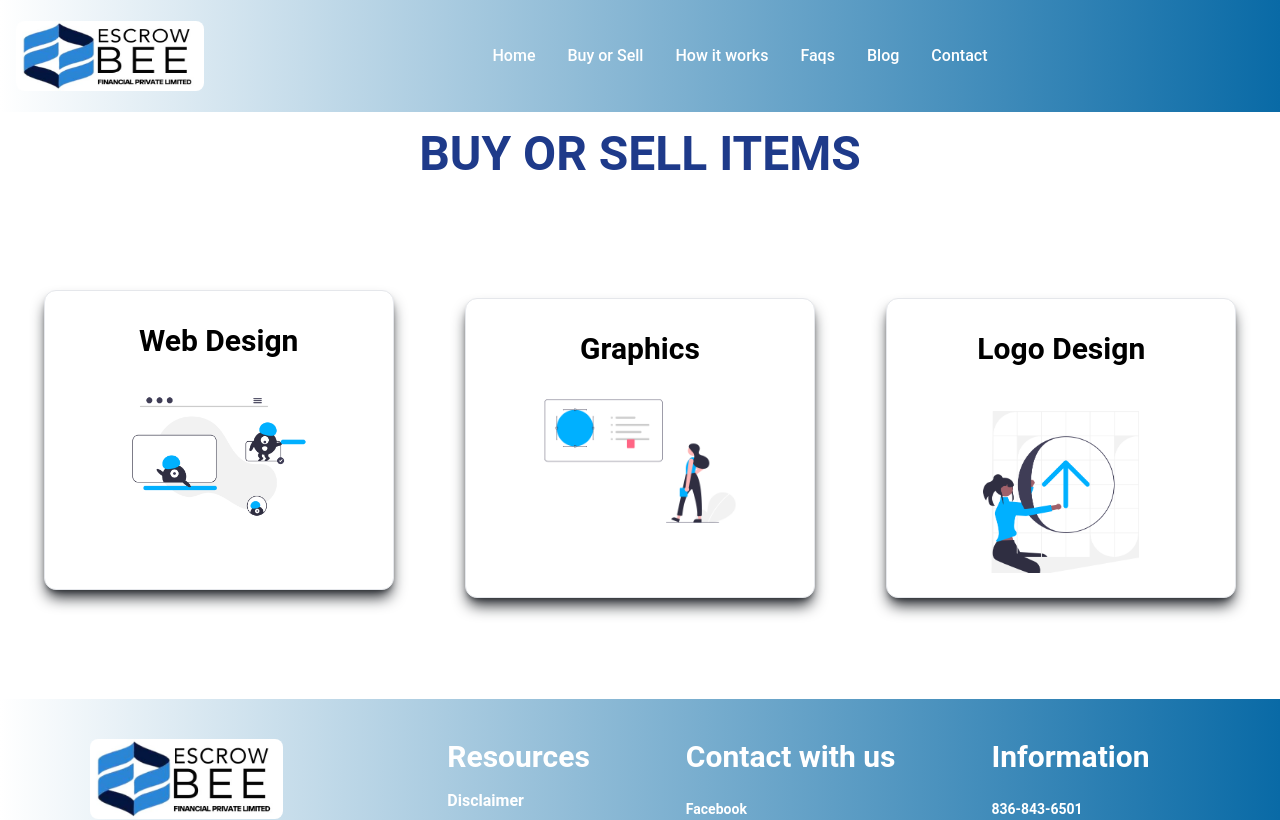
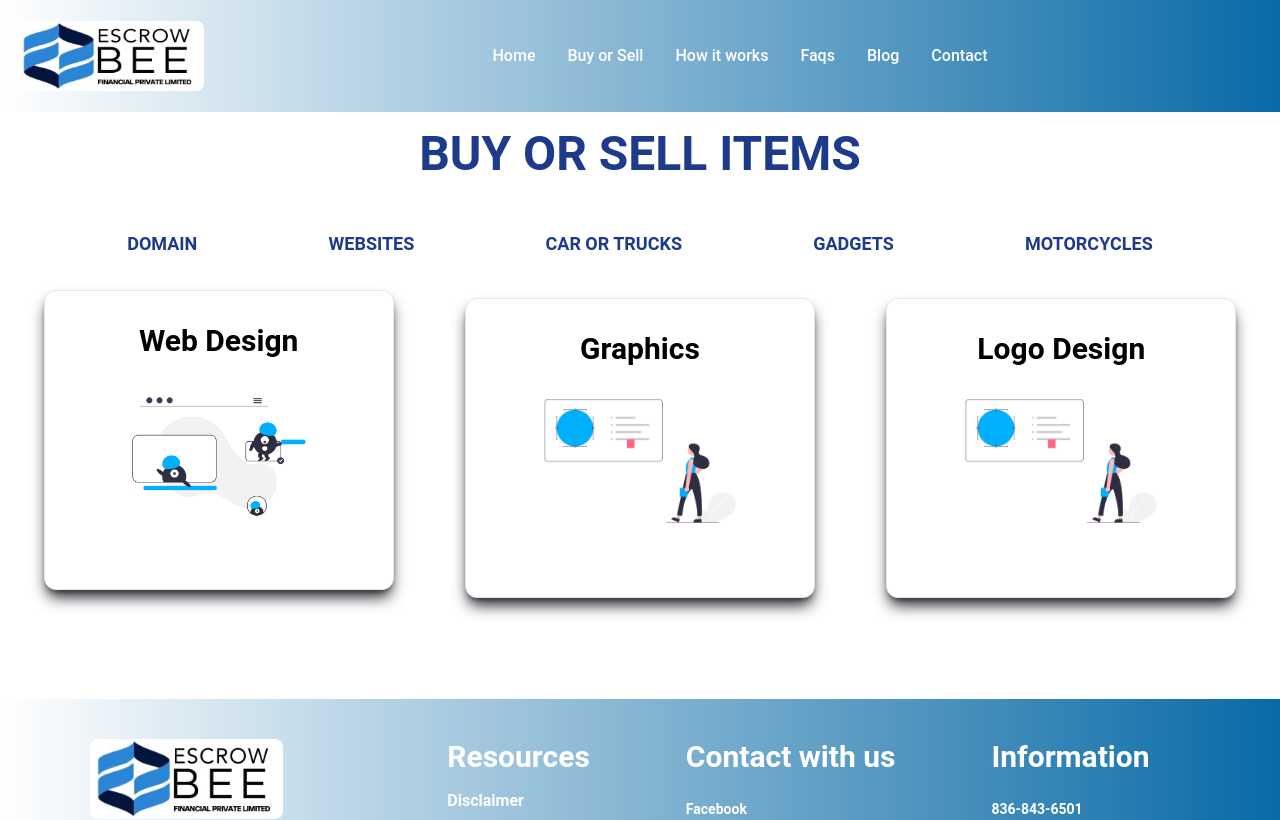
Before and after one commit to amankumar2k15/BharatEscrow, a React (Create React App) app: page /buy-sell in a window 1280 px wide. Shown: the top 820 px of the page. Built offline with nearby package versions, Linux system fonts and the light colour scheme.

Commit message:
changes in buy and sell

```diff
--- a/src/pages/BuySell.js
+++ b/src/pages/BuySell.js
@@ -20,6 +20,100 @@ import Footer from '../components/Footer'
 const BuySell = () => {
     const [selectCategory, setSelectCategory] = useState("Domain")
 
+    const categoryData  = [
+        {
+            id : 0,
+            title : "Web Design",
+            img :  domain1,
+            category  : "Domain"
+        },
+        {
+            id : 2,
+            title : "Graphics",
+            img :  domain2,
+            category  : "Domain"
+        },
+        {
+            id : 3,
+            title : "Logo Design",
+            img :  domain2,
+            category  : "Domain"
+        },
+        {
+            id : 4,
+            title : "Advertising",
+            img :  Websites1,
+            category  : "Websites"
+        },
+        {
+            id : 5,
+            title : "Video Content",
+            img :  Websites2,
+            category  : "Websites"
+        },
+        {
+            id : 6,
+            title : "Viral Tweet",
+            img :  Websites3,
+            category  : "Websites"
+        },
+        {
+            id : 7,
+            title : "Car",
+            img :  Car1,
+            category  : "Car or Trucks"
+        },
+        {
+            id : 8,
+            title : "Ship",
+            img :  Ship1,
+            category  : "Car or Trucks"
+        },
+        {
+            id : 9,
+            title : "Truck",
+            img :  Truck1,
+            category  : "Car or Trucks"
+        },
+        {
+            id : 10,
+            title : "Mobile Phones",
+            img :  Gadget1,
+            category  : "Gadgets"
+        },
+        {
+            id : 11,
+            title : "Ear Phones",
+            img :  Gadget2,
+            category  : "Gadgets"
+        },
+        {
+            id : 12,
+            title : "Head Phones",
+            img :  Gadget3,
+            category  : "Gadgets"
+        },
+        {
+            id : 10,
+            title : "Sell",
+            img :  Cycle1,
+            category  : "Motorcycles"
+        },
+        {
+            id : 11,
+            title : "In Stock",
+            img :  Cycle2,
+            category  : "Motorcycles"
+        },
+        {
+            id : 12,
+            title : "Buy",
+            img :  Cycle3,
+            category  : "Motorcycles"
+        },
+
+    ]
+
     return (
         <>
             <section className='buySell my-4 border-y-2 border-white'>
@@ -30,62 +124,21 @@ const BuySell = () => {
                     <ul className=' uppercase font-bold text-sm sm:text-md md:text-lg w-full text-center leading-tight mt-5  flex justify-evenly flex-wrap'>
                         {["Domain", "Websites", "Car or Trucks", "Gadgets", "Motorcycles"].map((item) => {
                             return (
-                                <li className='inline-block text-white transition-all duration-150 ease-in-out  text-blue-900  hover:text-blue-700  cursor-pointer py-3 px-3 '
+                                <li className='inline-block  transition-all duration-150 ease-in-out  text-blue-900  hover:text-blue-700  cursor-pointer py-3 px-3 '
                                     onClick={() => setSelectCategory(item)}>
                                     {item}
                                 </li>
                             )
-
                         })}
-
                     </ul>
-
                     <div className='flex flex-wrap flex-shrink justify-between space-y-2 gap-4 px-2  '>
-                        {selectCategory === "Domain" && (
-                            <>
-                                <Box text={"Web Design"} src={domain1} />
-                                <Box text={"Graphics"} src={domain2} />
-                                <Box text={"Logo Design"} src={domain3} />
-                            </>
-                        )}
-
-
-                        {selectCategory === "Websites" && (
-                            <>
-                                <Box text={"Advertising"} src={Websites1} />
-                                <Box text={"Video Content"} src={Websites2} />
-                                <Box text={"Viral Tweet"} src={Websites3} />
-                            </>
-
-                        )}
-
-                        {selectCategory === "Car or Trucks" && (
-                            <>
-                                <Box text={"Car"} src={Car1} />
-                                <Box text={"Ship"} src={Ship1} />
-                                <Box text={"Truck"} src={Truck1} />
-                            </>
-
-                        )}
-
-                        {selectCategory === "Gadgets" && (
-                            <>
-                                <Box text={"Mobile Phones"} src={Gadget1} />
-                                <Box text={"Ear Phones"} src={Gadget2} />
-                                <Box text={"Head Phones"} src={Gadget3} />
-                            </>
-
-                        )}
-
-                        {selectCategory === "Motorcycles" && (
-                            <>
-                                <Box text={"Sell"} src={Cycle1} />
-                                <Box text={"In Stock"} src={Cycle3} />
-                                <Box text={"Buy"} src={Cycle2} />
-                            </>
-
-                        )}
-
+                        {
+                            categoryData.filter((item)=>item.category === selectCategory ).map((item)=>{
+                                return (
+                                    <Box text={item.title} src={item.img} />
+                                )
+                            })
+                        }
                     </div>
                 </div>
             </section>
```
